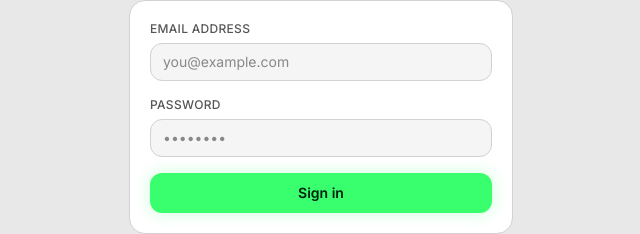
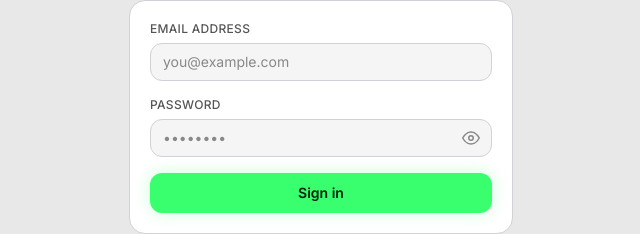
Before and after one commit to mallax888/padelclub, a Next.js app: page /auth/login in a window 1280 px wide. Shown: the part 303-537 px from the top of the page, without its empty margins (319-959 px from the left). Built offline with nearby package versions, Linux system fonts and the light colour scheme; no server answers.

Commit message:
Add show/hide password toggle on login page

```diff
--- a/app/auth/login/page.tsx
+++ b/app/auth/login/page.tsx
@@ -10,6 +10,7 @@ export default function LoginPage() {
   const router = useRouter()
   const [email, setEmail] = useState('')
   const [password, setPassword] = useState('')
+  const [showPassword, setShowPassword] = useState(false)
   const [loading, setLoading] = useState(false)
 
   const handleLogin = async (e: React.FormEvent) => {
@@ -74,15 +75,38 @@ export default function LoginPage() {
             </div>
             <div>
               <label className="label">Password</label>
+              <div className="relative">
                 <input
-                type="password"
+                  type={showPassword ? 'text' : 'password'}
                   className="input"
                   placeholder="••••••••"
                   value={password}
                   onChange={e => setPassword(e.target.value)}
                   required
                   autoComplete="current-password"
+                  style={{ paddingRight: '2.5rem' }}
                 />
+                <button
+                  type="button"
+                  onClick={() => setShowPassword(!showPassword)}
+                  className="absolute right-3 top-1/2 -translate-y-1/2 transition-colors"
+                  style={{ color: showPassword ? 'var(--brand-primary)' : 'var(--text-subtle)' }}
+                  aria-label={showPassword ? 'Hide password' : 'Show password'}
+                >
+                  {showPassword ? (
+                    <svg width="18" height="18" viewBox="0 0 24 24" fill="none" stroke="currentColor" strokeWidth="2" strokeLinecap="round" strokeLinejoin="round">
+                      <path d="M17.94 17.94A10.07 10.07 0 0 1 12 20c-7 0-11-8-11-8a18.45 18.45 0 0 1 5.06-5.94"/>
+                      <path d="M9.9 4.24A9.12 9.12 0 0 1 12 4c7 0 11 8 11 8a18.5 18.5 0 0 1-2.16 3.19"/>
+                      <line x1="1" y1="1" x2="23" y2="23"/>
+                    </svg>
+                  ) : (
+                    <svg width="18" height="18" viewBox="0 0 24 24" fill="none" stroke="currentColor" strokeWidth="2" strokeLinecap="round" strokeLinejoin="round">
+                      <path d="M1 12s4-8 11-8 11 8 11 8-4 8-11 8-11-8-11-8z"/>
+                      <circle cx="12" cy="12" r="3"/>
+                    </svg>
+                  )}
+                </button>
+              </div>
             </div>
             <button
               type="submit"
```
Lines whose indentation alone changed are shown as unchanged.
